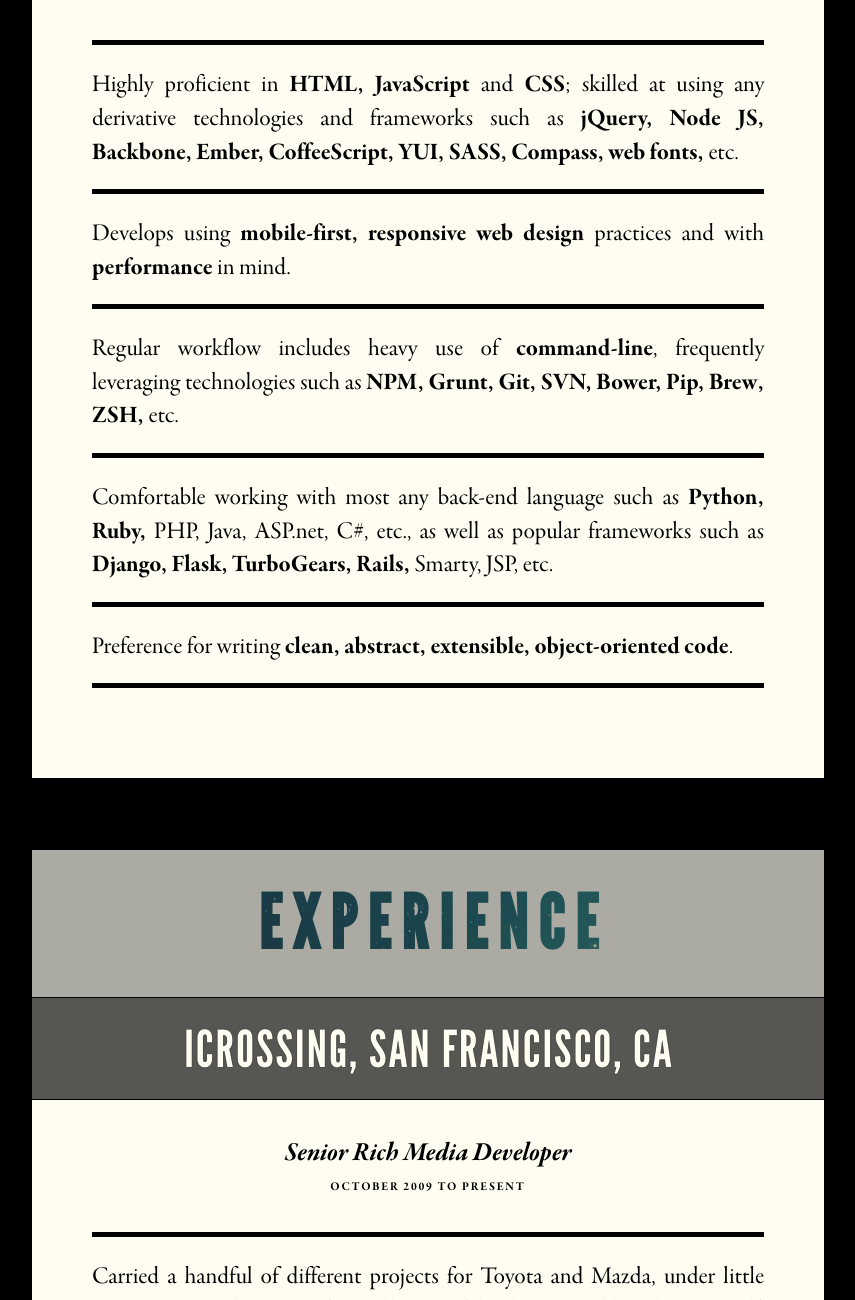
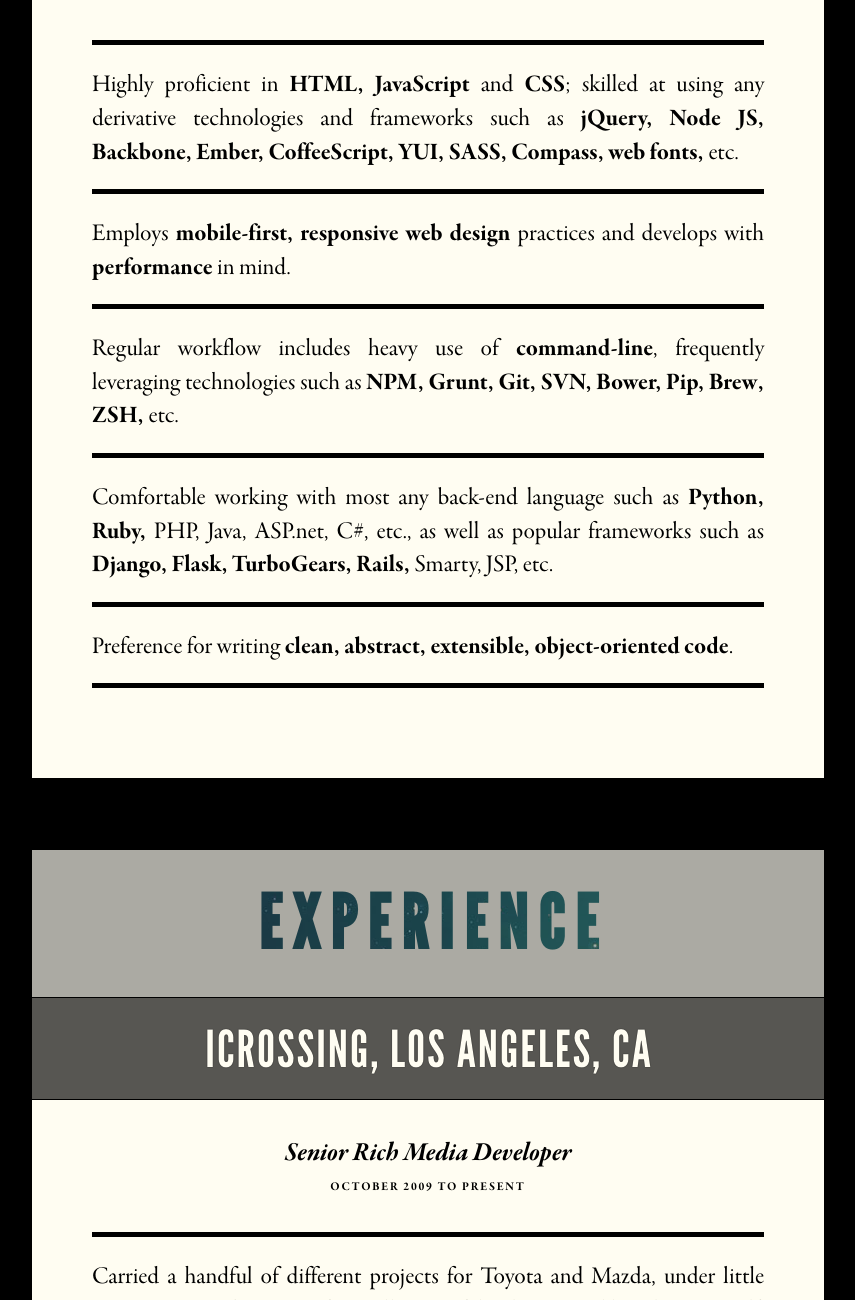
Before and after one commit to davezuch/resume, a website: page index.raw.html in a window 1280 px wide. Shown: the part 1641-2941 px from the top of the page, without its empty margins (212-1067 px from the left). Drawn offline with Linux system fonts and the light colour scheme.

Commit message:
updated location

```diff
--- a/index.raw.html
+++ b/index.raw.html
@@ -123,8 +123,11 @@
           <li>
             Highly proficient in <strong>HTML, JavaScript</strong> and <strong>CSS</strong>; skilled at using any derivative technologies and frameworks such as <strong>jQuery, Node JS, Backbone, Ember, CoffeeScript, YUI, SASS, Compass, web fonts,</strong> etc.
           </li>
+          <!--li>
+            Developed own microframework, <strong><a href="https://github.com/whoadave/deez">Deez</a></strong>, a minimal JS library targeted for lightweight, responsive applications.
+          </li-->
           <li>
-            Develops using <strong>mobile-first, responsive web design</strong> practices and with <strong>performance</strong> in mind.
+            Employs <strong>mobile-first, responsive web design</strong> practices and develops with <strong>performance</strong> in mind.
           </li>
           <li>
             Regular workflow includes heavy use of <strong>command-line</strong>, frequently leveraging technologies such as <strong>NPM, Grunt, Git, SVN, Bower, Pip, Brew, ZSH,</strong> etc.
@@ -159,7 +162,7 @@
       <div class="belt">
         <h2>Experience</h2>
         <div class="job">
-          <h3>iCrossing, San Francisco, CA</h3>
+          <h3>iCrossing, Los Angeles, CA</h3>
           <h4 class="title">Senior Rich Media Developer</h4>
           <h5 class="period">October 2009 to present</h5>
           <div class="island">
```
Also changed, not shown: index.html (+1 -1 lines).
